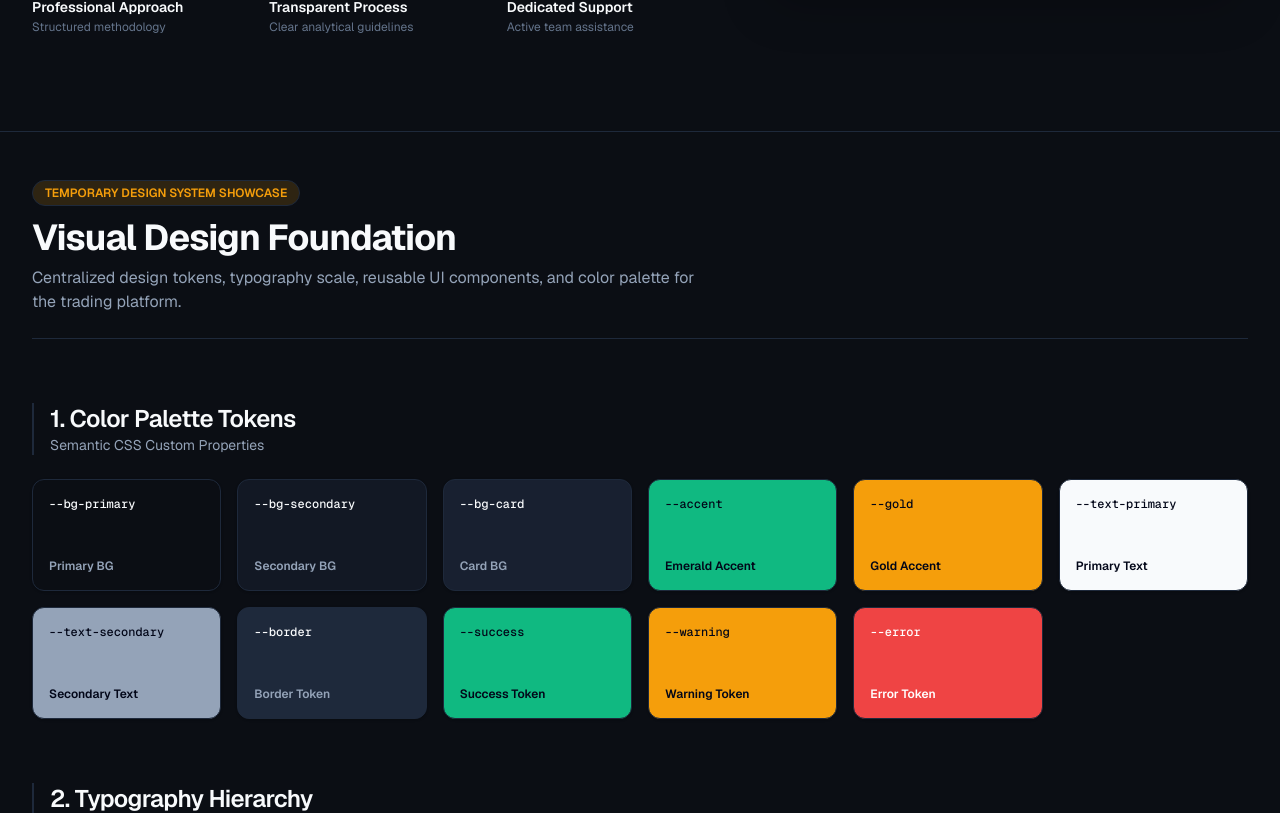
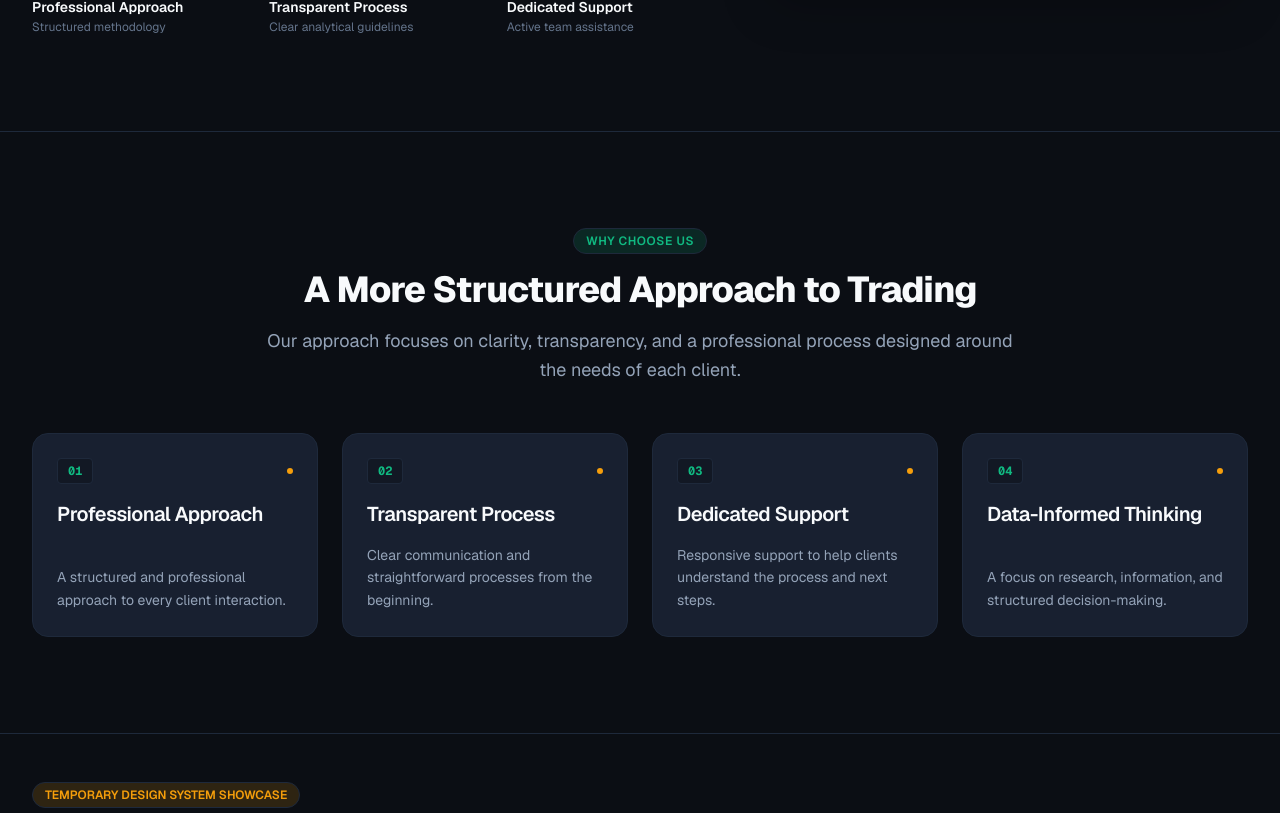
Before and after one commit to huzi772/landing-page, a Next.js app: page / in a window 1280 px wide. Shown: the part 558-1371 px from the top of the page. Built offline with nearby package versions, Linux system fonts and the light colour scheme.

Commit message:
Build Trust and Value Proposition section with structured cards
Co-authored-by: huzi772 <207913168+huzi772@users.noreply.github.com>

```diff
--- a/src/app/page.tsx
+++ b/src/app/page.tsx
@@ -1,5 +1,6 @@
 import { Navbar } from "@/components/layout/Navbar";
 import { Hero } from "@/components/sections/Hero";
+import { ValueProposition } from "@/components/sections/ValueProposition";
 import { Container } from "@/components/ui/container";
 import { Button } from "@/components/ui/button";
 import {
@@ -29,6 +30,7 @@ export default function Home() {
     <div className="min-h-screen bg-[var(--bg-primary)] text-[var(--text-primary)]">
       <Navbar />
       <Hero />
+      <ValueProposition />
 
       <main className="py-12">
         <Container className="space-y-16">
--- /dev/null
+++ b/src/components/sections/ValueProposition.tsx
@@ -0,0 +1,89 @@
+import React from "react";
+import { Container } from "@/components/ui/container";
+import { Card, CardHeader, CardTitle, CardContent } from "@/components/ui/card";
+
+interface ValueItem {
+  number: string;
+  title: string;
+  description: string;
+}
+
+const VALUE_ITEMS: ValueItem[] = [
+  {
+    number: "01",
+    title: "Professional Approach",
+    description:
+      "A structured and professional approach to every client interaction.",
+  },
+  {
+    number: "02",
+    title: "Transparent Process",
+    description:
+      "Clear communication and straightforward processes from the beginning.",
+  },
+  {
+    number: "03",
+    title: "Dedicated Support",
+    description:
+      "Responsive support to help clients understand the process and next steps.",
+  },
+  {
+    number: "04",
+    title: "Data-Informed Thinking",
+    description:
+      "A focus on research, information, and structured decision-making.",
+  },
+];
+
+export function ValueProposition() {
+  return (
+    <section
+      id="why-us"
+      className="py-16 md:py-24 bg-[var(--bg-primary)] border-b border-[var(--border)] scroll-mt-16"
+    >
+      <Container>
+        {/* Section Header */}
+        <div className="text-center max-w-3xl mx-auto space-y-4">
+          <span className="inline-block px-3 py-1 text-xs font-semibold rounded-full bg-[var(--accent-muted)] text-[var(--accent)] border border-[var(--accent)]/20 uppercase tracking-wider">
+            WHY CHOOSE US
+          </span>
+          <h2 className="text-3xl font-extrabold tracking-tight text-[var(--text-primary)] sm:text-4xl">
+            A More Structured Approach to Trading
+          </h2>
+          <p className="text-base sm:text-lg text-[var(--text-secondary)] leading-relaxed">
+            Our approach focuses on clarity, transparency, and a professional
+            process designed around the needs of each client.
+          </p>
+        </div>
+
+        {/* 4 Value Cards Grid */}
+        <div className="mt-12 grid grid-cols-1 sm:grid-cols-2 lg:grid-cols-4 gap-6">
+          {VALUE_ITEMS.map((item) => (
+            <Card
+              key={item.number}
+              hoverable
+              className="flex flex-col justify-between h-full bg-[var(--bg-card)] border-[var(--border)] transition-all duration-200"
+            >
+              <CardHeader className="mb-2">
+                <div className="flex items-center justify-between mb-4">
+                  <span className="font-mono text-xs font-bold px-2.5 py-1 rounded bg-[var(--bg-secondary)] text-[var(--accent)] border border-[var(--border-subtle)]">
+                    {item.number}
+                  </span>
+                  <span className="h-1.5 w-1.5 rounded-full bg-[var(--gold)]" aria-hidden="true" />
+                </div>
+                <CardTitle className="text-xl font-bold text-[var(--text-primary)]">
+                  {item.title}
+                </CardTitle>
+              </CardHeader>
+              <CardContent>
+                <p className="text-sm text-[var(--text-secondary)] leading-relaxed">
+                  {item.description}
+                </p>
+              </CardContent>
+            </Card>
+          ))}
+        </div>
+      </Container>
+    </section>
+  );
+}
```
Also changed, not shown: 1 other file (tests, documents, lock files or other folders).
